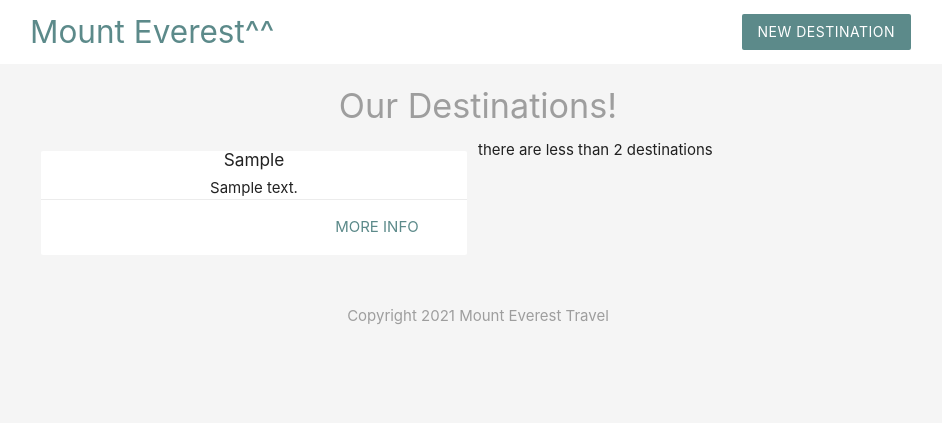
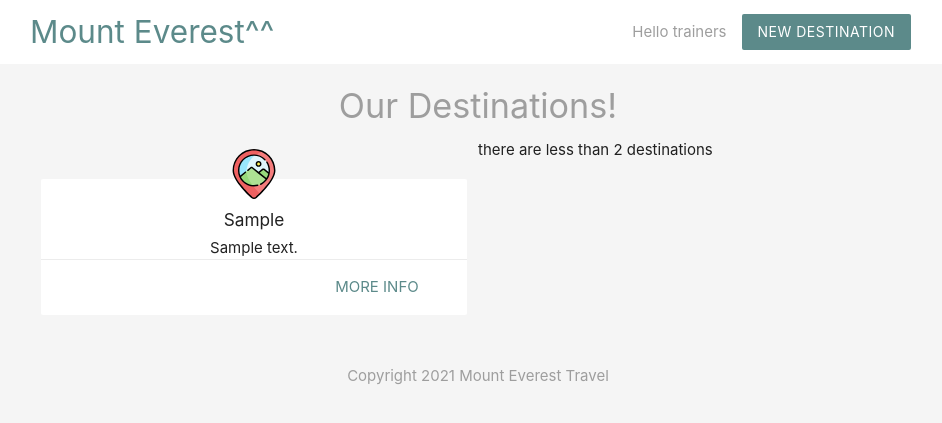
Before and after one commit to iamvalImv/CF-CR12-Valentin-Immler-Valchev, a PHP site: page / in a window 1280 px wide. Shown: the top 423 px of the page, without its empty margins (162-1104 px from the left). Run offline with PHP 8.4, Linux system fonts and the light colour scheme; tables that the repository leaves empty or names only in its code hold one stand-in row (values such as "Sample post").

Commit message:
Adding Sessions and a  product photo

```diff
--- a/index.php
+++ b/index.php
@@ -13,10 +13,10 @@ $result = mysqli_query($conn, $sql);
 $locations = mysqli_fetch_all($result, MYSQLI_ASSOC);
 
 //free result from memory
-// mysqli_free_result($result);
+mysqli_free_result($result);
 
 //close connection
-// mysqli_close($conn);
+mysqli_close($conn);
 
 //print array
 // print_r($locations);
@@ -39,6 +39,7 @@ $locations = mysqli_fetch_all($result, MYSQLI_ASSOC);
             <?php foreach ($locations as $location) {  ?>
                 <div class="col s6 md3">
                     <div class="card z-depth-0">
+                    <img src="img/photo6.svg" class="vacay">
                         <div class="class-content center">
                             <h6><?php echo htmlspecialchars($location['destination']); ?></h6>
                             <div><?php echo htmlspecialchars($location['details']); ?></div>
--- a/templates/header.php
+++ b/templates/header.php
@@ -1,5 +1,21 @@
+<?php
+
+session_start();
+
+//override a session
+$_SESSION['name']= 'trainers';
+
+//unset a session
+if($_SERVER['QUERY_STRING'] == 'noname'){
+    unset($_SESSION['name']);
+}
+//Setting up a back-up value Guest
+$name = $_SESSION['name'] ?? 'Guest';
+
+?>
+
+
 <head>
-
     <title>Mount Everest</title>
     <!-- Compiled and minified CSS -->
     <link rel="stylesheet" href="https://cdnjs.cloudflare.com/ajax/libs/materialize/1.0.0/css/materialize.min.css">
@@ -15,14 +31,23 @@
             margin:20px auto;
             padding:20px;
         }
+        .vacay{
+            width:10 px;
+            height:50px;
+            margin:40px auto -30px;
+            display:block;
+            position:relative;
+            top: -30px;
+        }
     </style>
 </head>
 
 <body class="grey lighten-4">
     <nav class="white z-depth-0">
         <div class="container">
-            <a href="#" class="brand-logo brand-text">Mount Everest^^</a>
+            <a href="index.php" class="brand-logo brand-text">Mount Everest^^</a>
             <ul id="nav-mobile" class=right hide-on-small-and-down">
+                <li class="grey-text">Hello <?php echo htmlspecialchars($name); ?></li>
                 <li><a href="add.php" class="btn brand z-depth-0">New Destination</a></li>
             </ul>
         </div>
```
Also changed, not shown: details.php (+10 -11 lines), session.php (added, +28 -0 lines), img/photo6.svg (added).
